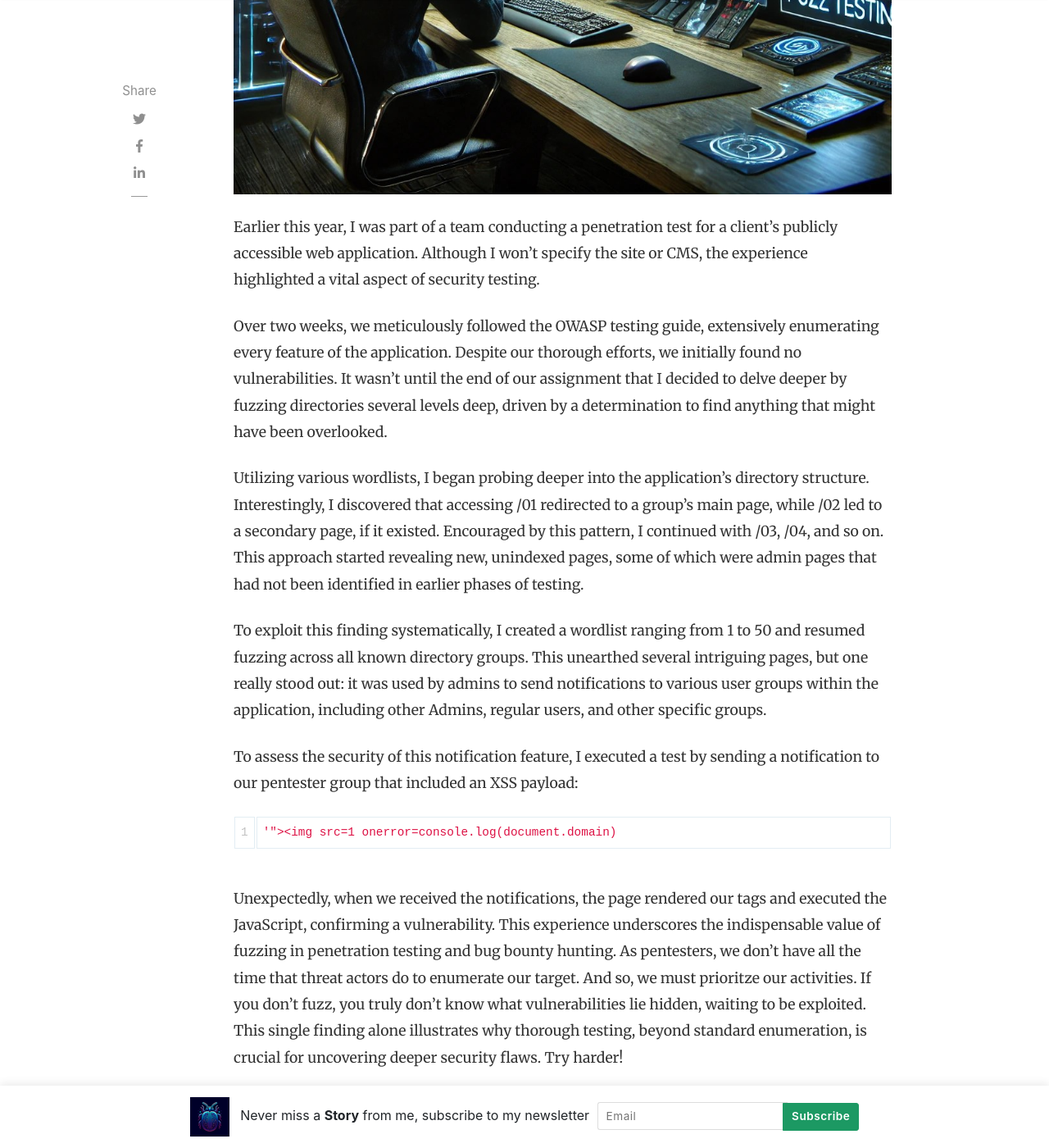
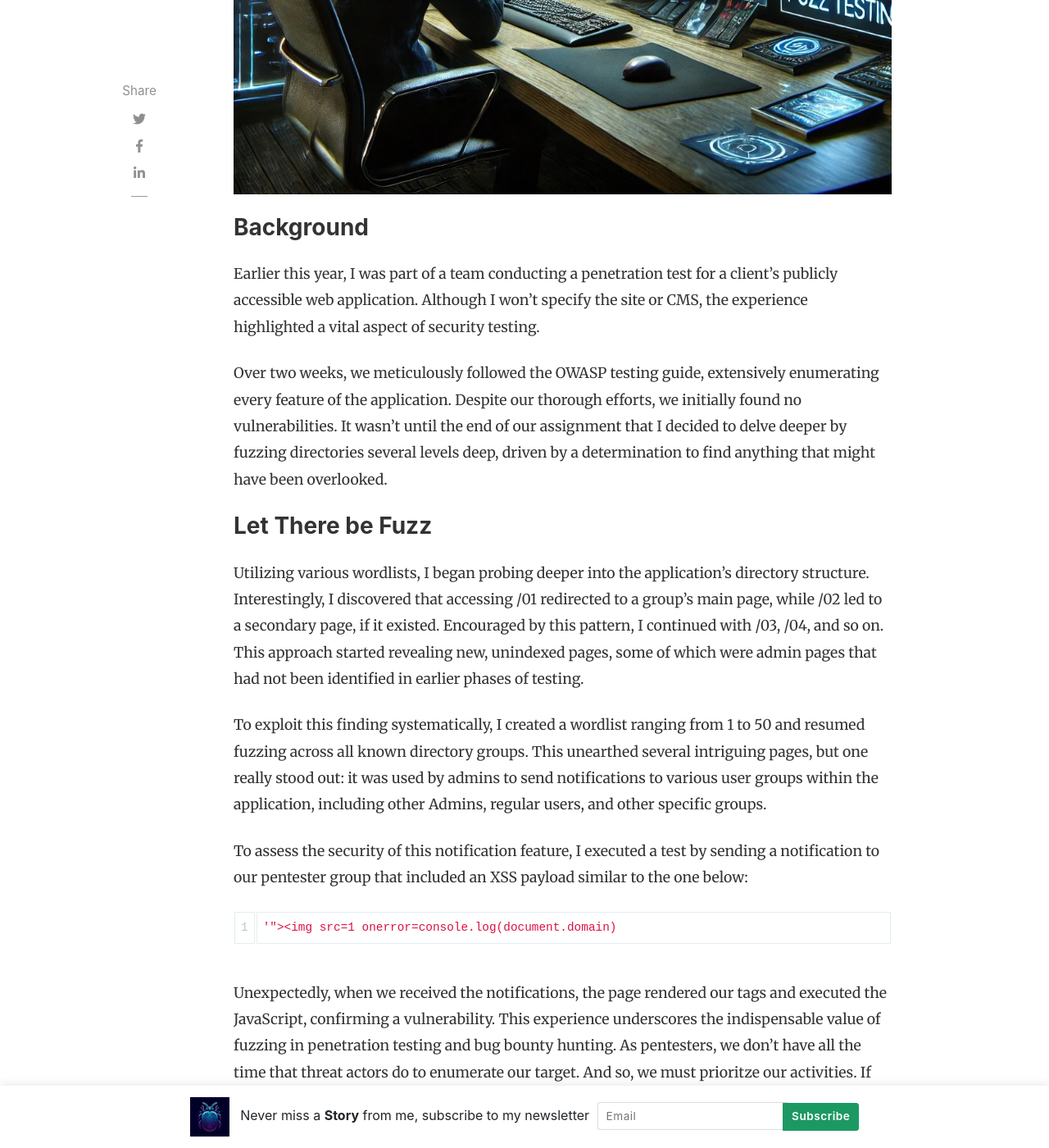
Before and after one commit to Turbul3nce/Turbul3nce.github.io, a Jekyll site: the page built from _posts/2024-08-23-fuzz-or-miss.md, in a window 1280 px wide and 1400 px high, scrolled down 981 px. Shown: the whole window at 82% size. Built offline with Jekyll 4.4.1, drawn with Linux system fonts in a browser that asks for light colours; nearby versions of some CDN libraries; comment, search, counter and statistics services are not loaded.

Commit message:
Update 2024-08-23-fuzz-or-miss.md

````diff
--- a/_posts/2024-08-23-fuzz-or-miss.md
+++ b/_posts/2024-08-23-fuzz-or-miss.md
@@ -7,15 +7,17 @@ image: assets/images/2.jpg
 featured: true
 ---
 
+### Background
 Earlier this year, I was part of a team conducting a penetration test for a client's publicly accessible web application. Although I won't specify the site or CMS, the experience highlighted a vital aspect of security testing.
 
 Over two weeks, we meticulously followed the OWASP testing guide, extensively enumerating every feature of the application. Despite our thorough efforts, we initially found no vulnerabilities. It wasn't until the end of our assignment that I decided to delve deeper by fuzzing directories several levels deep, driven by a determination to find anything that might have been overlooked.
 
+### Let There be Fuzz
 Utilizing various wordlists, I began probing deeper into the application’s directory structure. Interestingly, I discovered that accessing /01 redirected to a group's main page, while /02 led to a secondary page, if it existed. Encouraged by this pattern, I continued with /03, /04, and so on. This approach started revealing new, unindexed pages, some of which were admin pages that had not been identified in earlier phases of testing.
 
 To exploit this finding systematically, I created a wordlist ranging from 1 to 50 and resumed fuzzing across all known directory groups. This unearthed several intriguing pages, but one really stood out: it was used by admins to send notifications to various user groups within the application, including other Admins, regular users, and other specific groups.
 
-To assess the security of this notification feature, I executed a test by sending a notification to our pentester group that included an XSS payload:
+To assess the security of this notification feature, I executed a test by sending a notification to our pentester group that included an XSS payload similar to the one below:
 ```bash
 '"><img src=1 onerror=console.log(document.domain)
 ```
````
